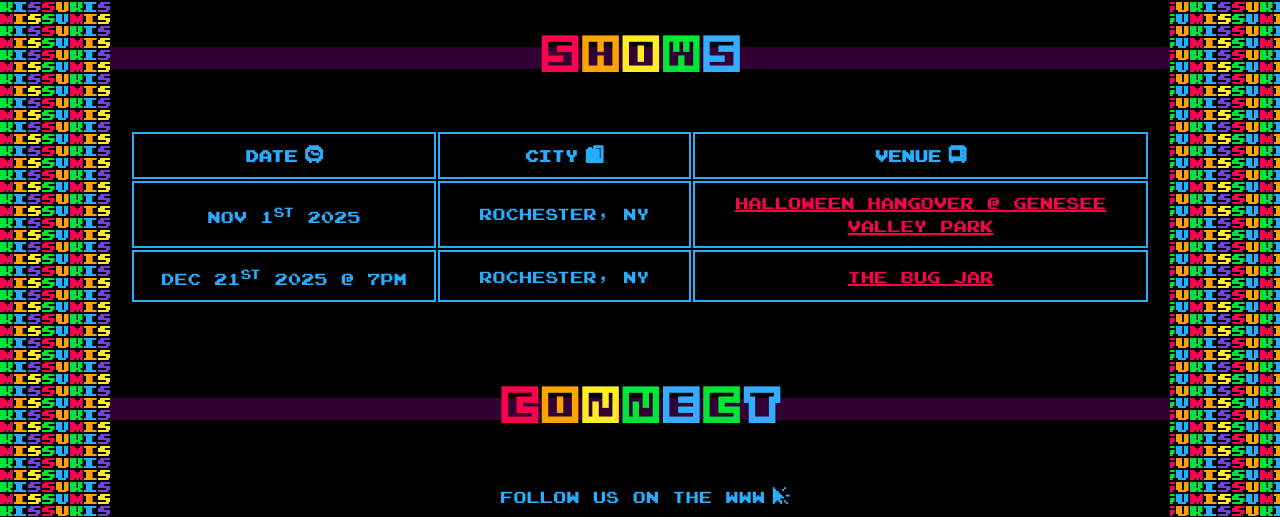
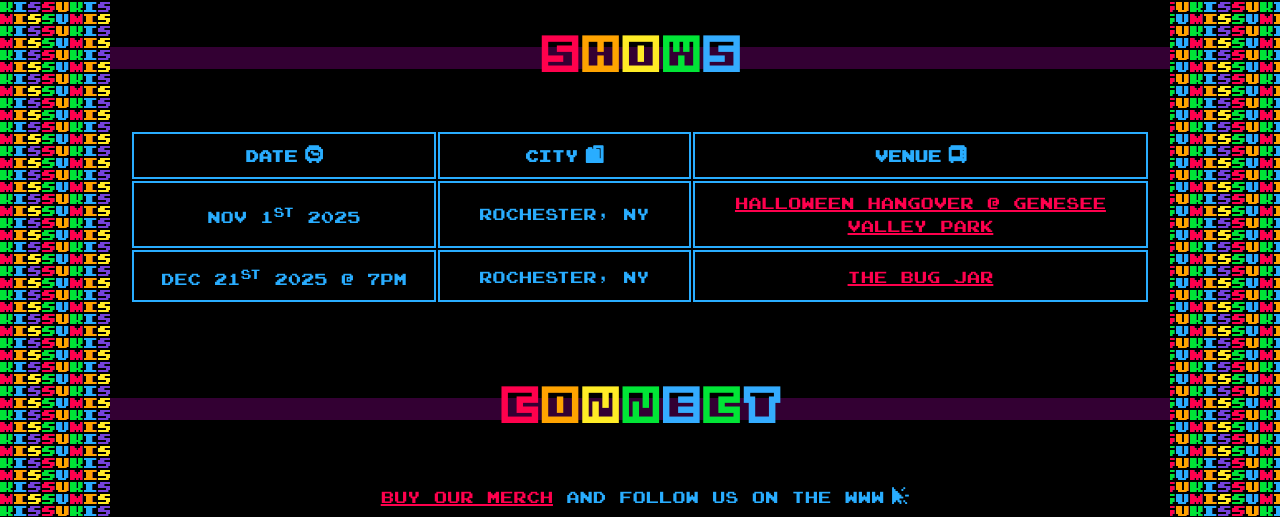
Before and after one commit to MISSUKISSU/missukissu.github.io, a plain HTML site: page index.html in a window 1280 px wide. Shown: the part 972-1489 px from the top of the page. Drawn offline with Linux system fonts and the light colour scheme; a web font is replaced by a local one.

Commit message:
adds merch link

```diff
--- a/index.html
+++ b/index.html
@@ -59,7 +59,7 @@
 <h2 id="connect">Connect</h2>
 <div class='content-section'>
   <div style='text-align: center;'>
-    <p>Follow us on the WWW<span class='icon-font'>n</span></p>
+    <p><a href="https://missukissu.bigcartel.com/">Buy our Merch</a> and Follow us on the WWW<span class='icon-font'>n</span></p>
     <a href="https://www.instagram.com/missukissuband/"><img src='images/social-media-icons/instagram-social-icon.jpg' class='social-media-icon' /></a>
     <a href="https://www.facebook.com/missukissuband/"><img src='images/social-media-icons/facebook-social-icon.jpg' class='social-media-icon' /></a>
     <a href="https://www.youtube.com/@missu-kissu"><img src='images/social-media-icons/youtube-social-icon.jpg' class='social-media-icon' /></a>
```
